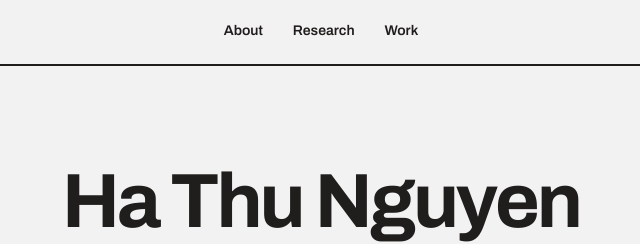
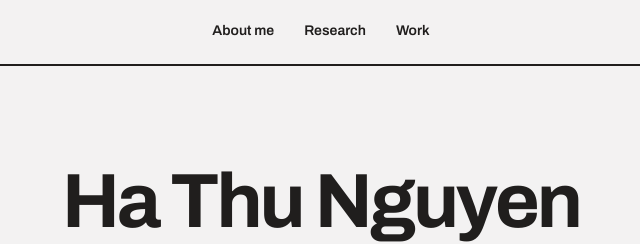
Before and after one commit to hanguyen-psy/academicfolio, a plain HTML site: page index.html in a window 1280 px wide. Shown: the top 244 px of the page, 319-959 px from the left. Drawn offline with Linux system fonts and the light colour scheme; a script that the page names is missing.

Commit message:
index.html

```diff
--- a/index.html
+++ b/index.html
@@ -16,7 +16,7 @@
 </head>
 <body>
 <nav class="nav" aria-label="Main">
-<a href="about.html">About</a>
+<a href="about me.html">About me</a>
 <a href="research.html">Research</a>
 <a href="work.html">Work</a>
 </nav>
```
